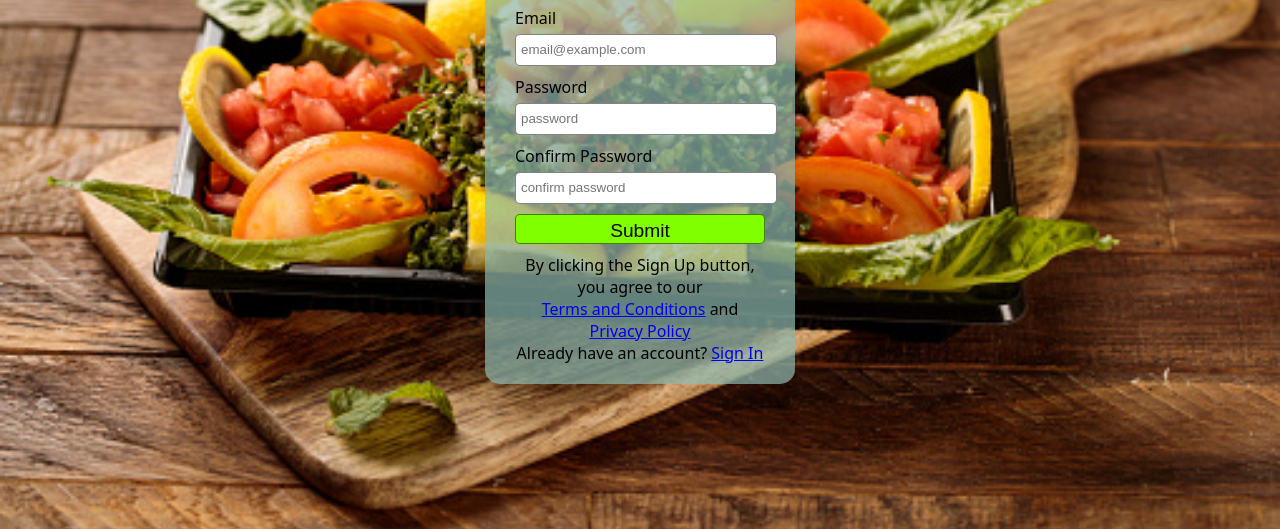
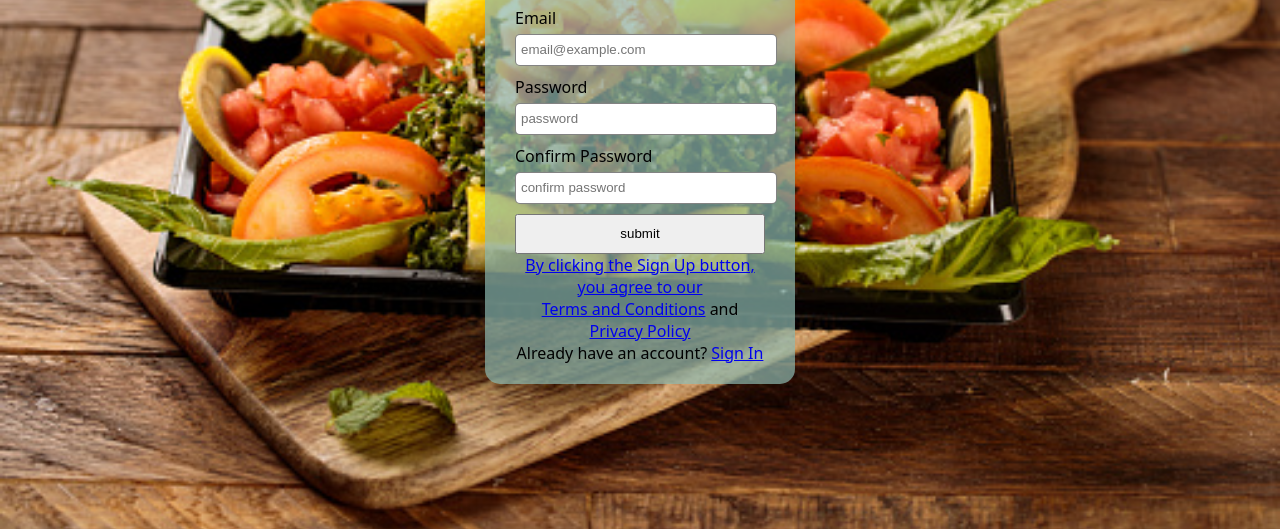
Before and after one commit to DUDEKULARAHIM/backend-restaurant, a website: page Signup.html in a window 1280 px wide. Shown: the part 271-800 px from the top of the page. Drawn offline with Linux system fonts and the light colour scheme.

Commit message:
Update Signup.html

```diff
--- a/Signup.html
+++ b/Signup.html
@@ -21,7 +21,8 @@
             <input type="password" id="password" name="password" placeholder="password" required>
             <label for="confirmPassword">Confirm Password</label>
             <input type="password" id="confirmPassword" placeholder="confirm password" required>
-           <a href="Signin.html"> <input type="submit" class="subid" value="Submit"></a>
+<!--            <a href="Signin.html"> <input type="submit" class="subid" value="Submit"></a> -->
+            <a href="Signin.html"><button style="width:100%;height:40px">submit</button>
         </form>
         <p>By clicking the Sign Up button, you agree to our<br>
         <a href="#">Terms and Conditions</a> and <a href="#">Privacy Policy</a></p>
```
